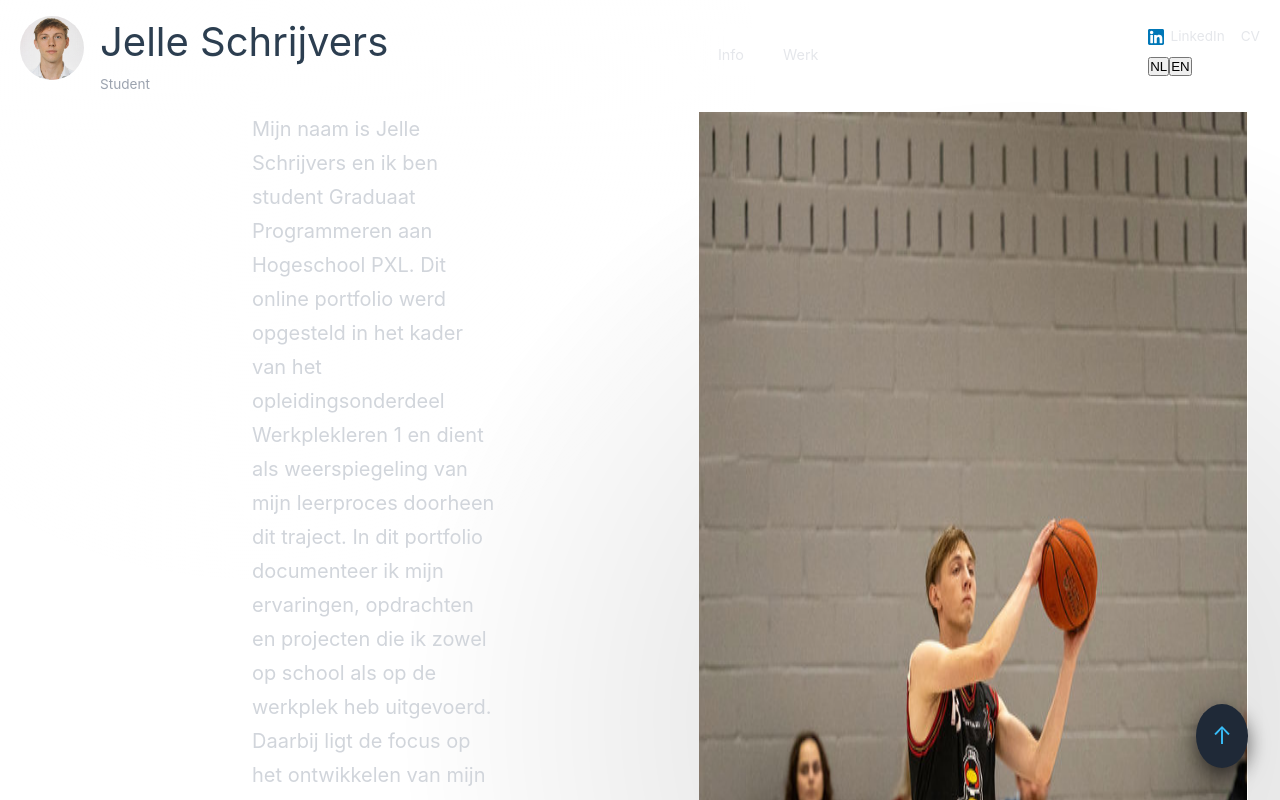
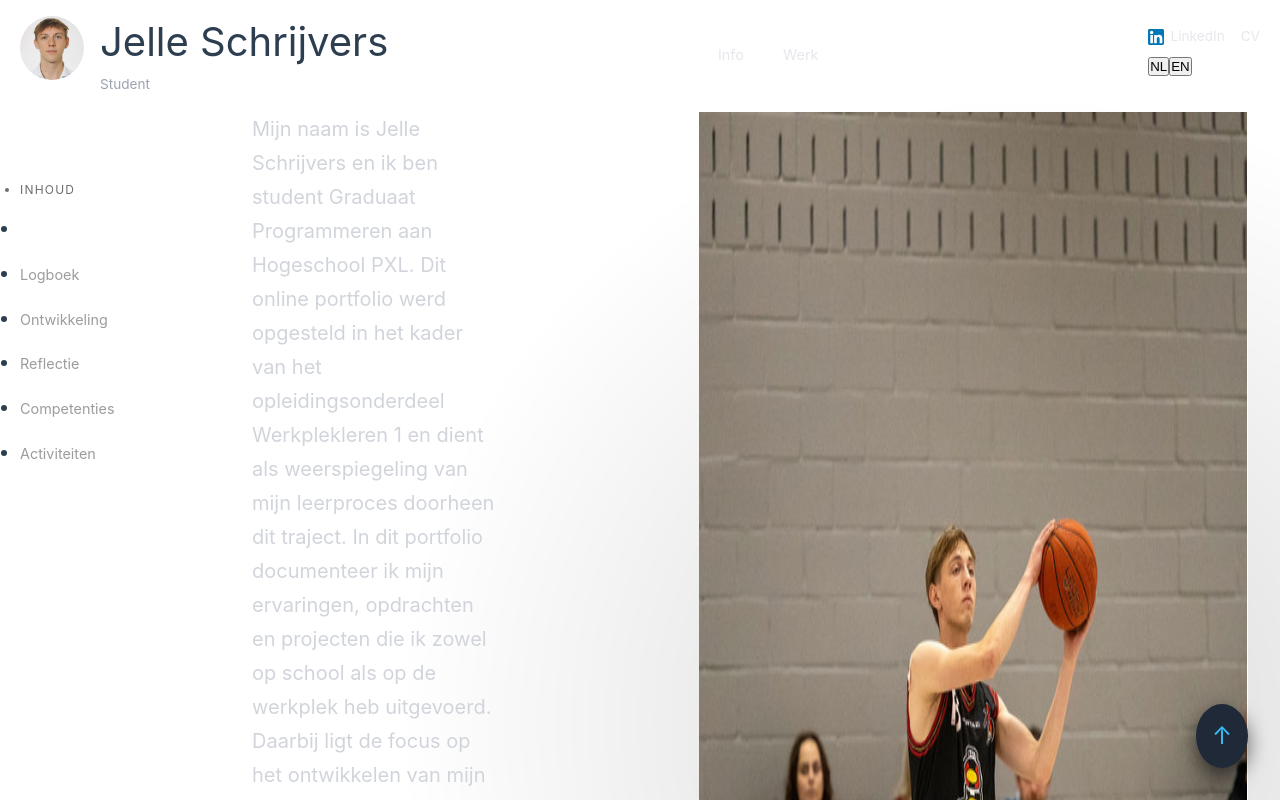
Before and after one commit to JelleSchrijvers-PXL/portfolio2-JelleSchrijvers-PXL, a Vue app in the folder portfolio/: page / in a window 1280 px wide. Shown: the top 800 px of the page. Built offline with nearby package versions, Linux system fonts and the light colour scheme.

Commit message:
debugging

```diff
--- a/portfolio/src/components/footer.vue
+++ b/portfolio/src/components/footer.vue
@@ -1,5 +1,7 @@
 <script setup>
 import { useI18n } from 'vue-i18n'
+
+defineOptions({ name: 'AppFooter' })
 
 const { t } = useI18n()
 </script>
--- a/portfolio/src/components/logboek.vue
+++ b/portfolio/src/components/logboek.vue
@@ -1,6 +1,8 @@
 <script setup>
 import { computed } from 'vue'
 import { useI18n } from 'vue-i18n'
+
+defineOptions({ name: 'LogboekSection' })
 
 const { tm } = useI18n()
 
--- a/portfolio/src/components/navbar.vue
+++ b/portfolio/src/components/navbar.vue
@@ -2,6 +2,8 @@
 import { useI18n } from 'vue-i18n'
 import profilePicture from '../assets/foto/profile-picture.jpg'
 import linkedIn from '../assets/icoon/linkedin-svgrepo-com.svg'
+
+defineOptions({ name: 'AppNavbar' })
 
 const { locale } = useI18n()
 
--- a/portfolio/src/components/ontwikkeling.vue
+++ b/portfolio/src/components/ontwikkeling.vue
@@ -1,5 +1,7 @@
 <script setup>
 import { useI18n } from 'vue-i18n'
+
+defineOptions({ name: 'OntwikkelingSection' })
 
 const { t } = useI18n()
 
--- a/portfolio/src/components/overmij.vue
+++ b/portfolio/src/components/overmij.vue
@@ -1,5 +1,7 @@
 <script setup>
 import { useI18n } from 'vue-i18n'
+
+defineOptions({ name: 'OverMijSection' })
 
 const { t } = useI18n()
 </script>
--- a/portfolio/src/components/sidenav.vue
+++ b/portfolio/src/components/sidenav.vue
@@ -1,9 +1,11 @@
 <script setup>
 import { useI18n } from 'vue-i18n'
 import { useRoute } from 'vue-router'
-import { computed, onMounted, ref, nextTick } from 'vue'
+import { computed, nextTick, onBeforeUnmount, onMounted, ref, watch } from 'vue'
 
-const { t } = useI18n()
+defineOptions({ name: 'SideNav' })
+
+const { tm } = useI18n()
 const route = useRoute()
 
 const navKey = computed(() => {
@@ -12,22 +14,34 @@ const navKey = computed(() => {
   return null
 })
 
-const opdrachten = computed(() =>
-  t('workPage.opdrachten', [], { returnObjects: true })
-)
+const opdrachten = computed(() => tm('workPage.opdrachten'))
 
-const pes = computed(() =>
-  t('workPage.pes', [], { returnObjects: true })
-)
+const pes = computed(() => tm('workPage.pes'))
+
+const infoNav = computed(() => {
+  const nav = tm('infoPage.nav')
+
+  return [
+    { id: 'aboutme', label: nav.aboutme },
+    { id: 'logboek', label: nav.logboek },
+    { id: 'ontwikkeling', label: nav.ontwikkeling },
+    { id: 'reflectie', label: nav.reflectie },
+    { id: 'competenties', label: nav.competenties },
+    { id: 'activiteiten', label: nav.activiteiten }
+  ]
+})
 
 const activeId = ref(null)
 
-onMounted(async () => {
+let observer
+
+const setupSectionObserver = async () => {
   await nextTick()
 
-  const sections = document.querySelectorAll('section[id]')
+  observer?.disconnect()
+  const sections = document.querySelectorAll('#aboutme, section[id]')
 
-  const observer = new IntersectionObserver(
+  observer = new IntersectionObserver(
     (entries) => {
       entries.forEach((entry) => {
         if (entry.intersectionRatio > 0.5) {
@@ -41,6 +55,20 @@ onMounted(async () => {
   )
 
   sections.forEach((section) => observer.observe(section))
+}
+
+onMounted(setupSectionObserver)
+
+watch(
+  () => route.name,
+  () => {
+    activeId.value = null
+    setupSectionObserver()
+  }
+)
+
+onBeforeUnmount(() => {
+  observer?.disconnect()
 })
 
 const scrollTo = (id) => {
@@ -64,6 +92,18 @@ const scrollTo = (id) => {
 <template>
   <aside v-if="navKey">
     <div class="container-nav-content">
+      <!-- INFO PAGE -->
+      <ul v-if="route.name === 'info'">
+        <li class="header-lijst-sections">{{ tm('infoPage.nav').content }}</li>
+        <li v-for="item in infoNav" :key="item.id">
+          <a
+            :class="{ active: activeId === item.id }"
+            @click.prevent="scrollTo(item.id)"
+          >
+            {{ item.label }}
+          </a>
+        </li>
+      </ul>
 
       <!-- WORK PAGE -->
       <ul v-if="route.name === 'work'">
--- a/portfolio/src/components/workpreviews.vue
+++ b/portfolio/src/components/workpreviews.vue
@@ -1,6 +1,8 @@
 <script setup>
 import { useI18n } from 'vue-i18n'
 import { computed } from 'vue'
+
+defineOptions({ name: 'WorkPreviews' })
 
 const { tm } = useI18n()
 
--- a/portfolio/src/pages/info.vue
+++ b/portfolio/src/pages/info.vue
@@ -2,6 +2,8 @@
 import Overmij from '@/components/overmij.vue'
 import Ontwikkeling from '@/components/ontwikkeling.vue'
 import Logboek from '@/components/logboek.vue';
+
+defineOptions({ name: 'InfoPage' })
 </script>
 
 <template>
--- a/portfolio/src/pages/projecten.vue
+++ b/portfolio/src/pages/projecten.vue
@@ -1,10 +1,11 @@
 <script setup>
 import { computed } from 'vue'
-import { useRoute, useRouter } from 'vue-router'
+import { useRoute } from 'vue-router'
 import { useI18n } from 'vue-i18n'
 
+defineOptions({ name: 'ProjectDetailPage' })
+
 const route = useRoute()
-const router = useRouter()
 const { tm } = useI18n()
 
 const img = (bestand) =>
@@ -27,7 +28,7 @@ const project = computed(() => {
 
 <template>
   <div class="project-page">
-    <button @click="router.push({ name: 'work' })">← Terug</button>
+    <RouterLink :to="{ name: 'work' }" class="back-button">← Terug</RouterLink>
 
     <div v-if="project">
       <div class="project-header">
@@ -56,3 +57,22 @@ const project = computed(() => {
     </div>
   </div>
 </template>
+
+<style scoped>
+.project-page {
+  padding: 2rem;
+}
+
+.back-button {
+  display: inline-flex;
+  align-items: center;
+  margin-bottom: 1.5rem;
+  color: #38bdf8;
+  font-weight: 600;
+  text-decoration: none;
+}
+
+.back-button:hover {
+  color: #7dd3fc;
+}
+</style>
--- a/portfolio/src/pages/work.vue
+++ b/portfolio/src/pages/work.vue
@@ -1,5 +1,8 @@
 <script setup>
+import { onMounted } from 'vue'
 import Workpreviews from '@/components/workpreviews.vue';
+
+defineOptions({ name: 'WorkPage' })
 
 onMounted(() => {
   const sections = document.querySelectorAll('section')
```
